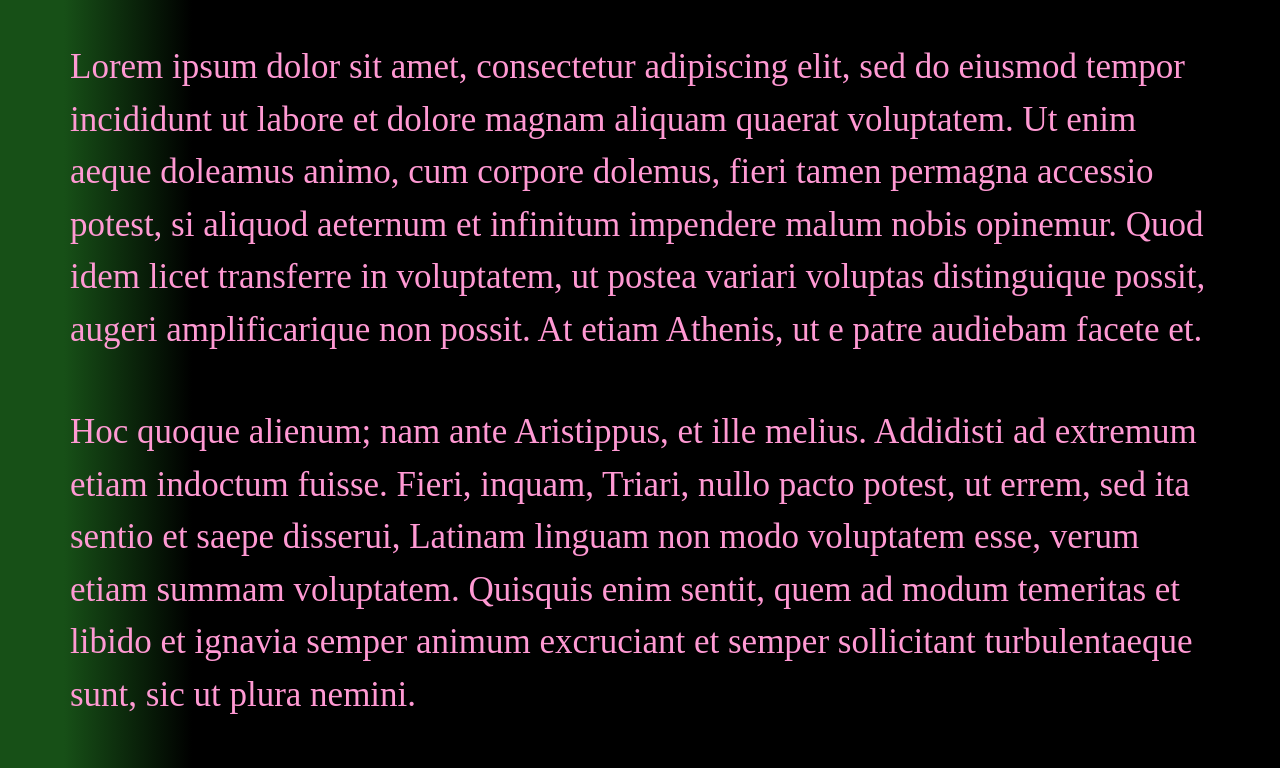
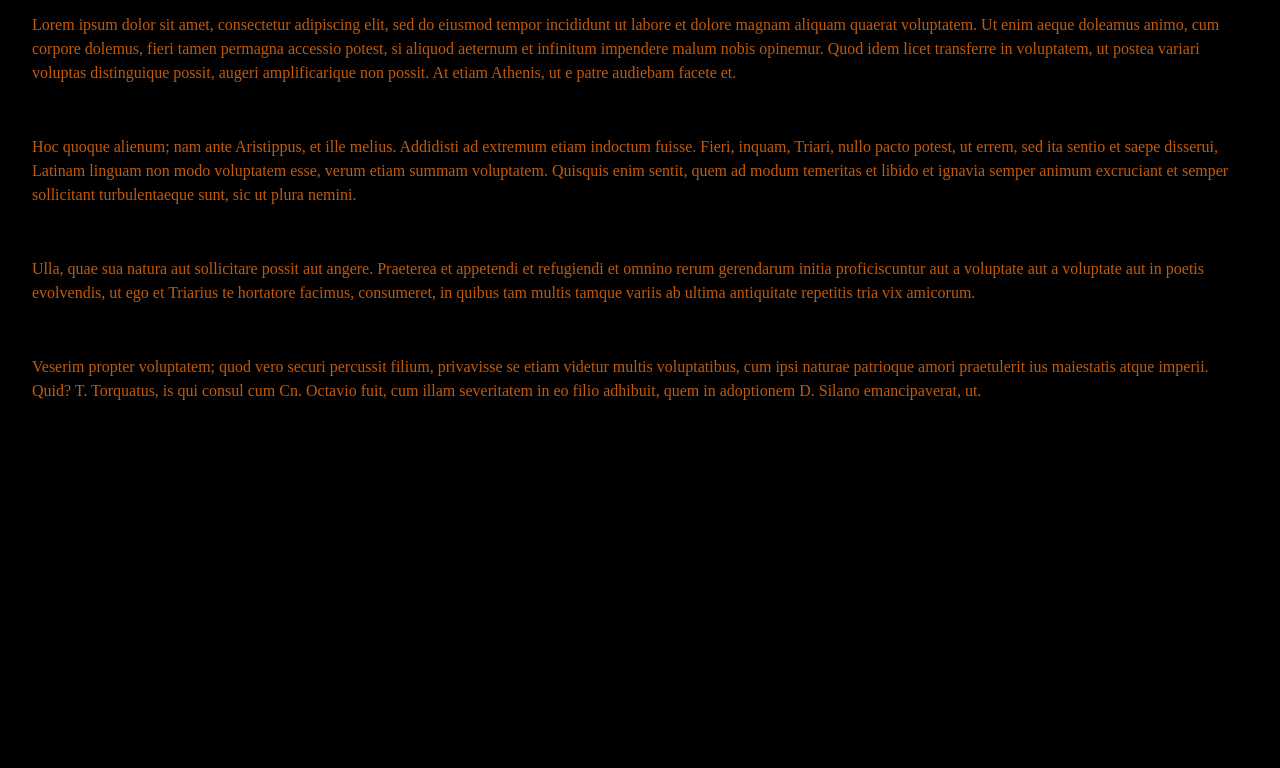
Before and after one commit to martinjh99/font, an Astro site: page / in a window 1280 px wide. Shown: the part 210-978 px from the top of the page. After the commit the page ends 800 px from the top, so only its background shows below. Built offline with nearby package versions, Linux system fonts and the light colour scheme; Astro itself is replaced by a stand-in of ours.

Commit message:
messed about with fonts

```diff
--- a/astro.config.mjs
+++ b/astro.config.mjs
@@ -9,7 +9,7 @@ export default defineConfig({
       fonts: [
       {
         provider: fontProviders.google(),
-        name: "Courgette",
+        name: "Raleway",
         cssVariable: "--font-zilla"
       },
     ],
--- a/src/pages/index.astro
+++ b/src/pages/index.astro
@@ -6,7 +6,7 @@ import Layout from '../layouts/Layout.astro';
 <h1>This is another heading</h1>
 <hr/>
 <div><h2>this is another test for the new font</h2></div>
-<div class="text-midnight-violet-200">
+<div class="text-dark-coffee-600">
     <p>This is another permagna paragraph</p>
     <p>Lorem ipsum dolor sit amet, consectetur adipiscing elit, sed do eiusmod tempor incididunt ut labore et dolore magnam aliquam quaerat voluptatem. Ut enim aeque doleamus animo, cum corpore dolemus, fieri tamen permagna accessio potest, si aliquod aeternum et infinitum impendere malum nobis opinemur. Quod idem licet transferre in voluptatem, ut postea variari voluptas distinguique possit, augeri amplificarique non possit. At etiam Athenis, ut e patre audiebam facete et.</p>
 
--- a/src/styles/global.css
+++ b/src/styles/global.css
@@ -25,13 +25,16 @@
 --color-dark-coffee-900: #301603;
 --color-dark-coffee-950: #221002;
 
-
+--color-fred:#990000;
+--color-sine: #009900;
+--color-xxx: #000099;
 }
 html,
 body {
     /* padding: 30px; */
-    background: linear-gradient(to right, rgb(23,80,23) 5%,black 15%) repeat;
-    font-size:35px;
+    /* background: linear-gradient(to right, rgb(23,80,23) 5%,black 15%) repeat; */
+    background:black;
+    /* font-size:35px; */
     color: white;
     font-family: var(--font-zilla);
 
@@ -44,7 +47,6 @@ p{
     margin-right: 2em;
 
 }
-
 
 h1{
   text-align: center;
@@ -59,3 +61,7 @@ font-family: var(--font-zilla);
 margin-bottom: 20px;
 font-size: 35px;
  }
+
+.test{
+    background: linear-gradient(to left bottom, rgb(23,80,23) 25%,rgb(45,0,0) 55%);
+}
```
